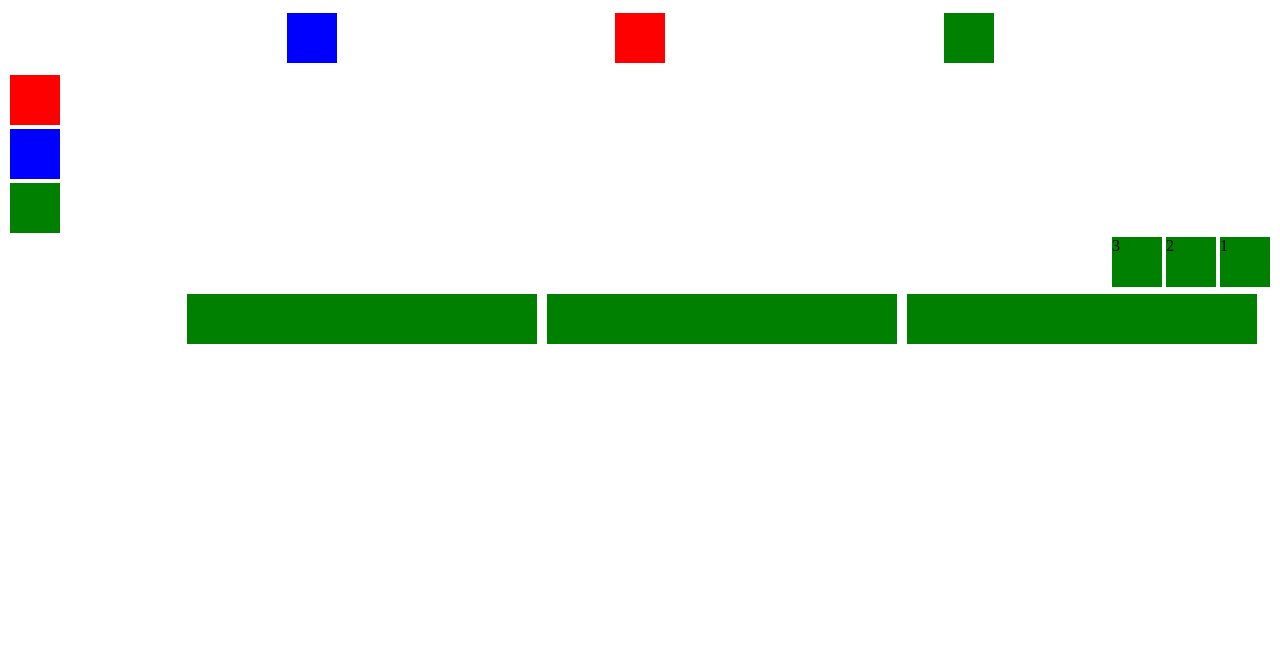
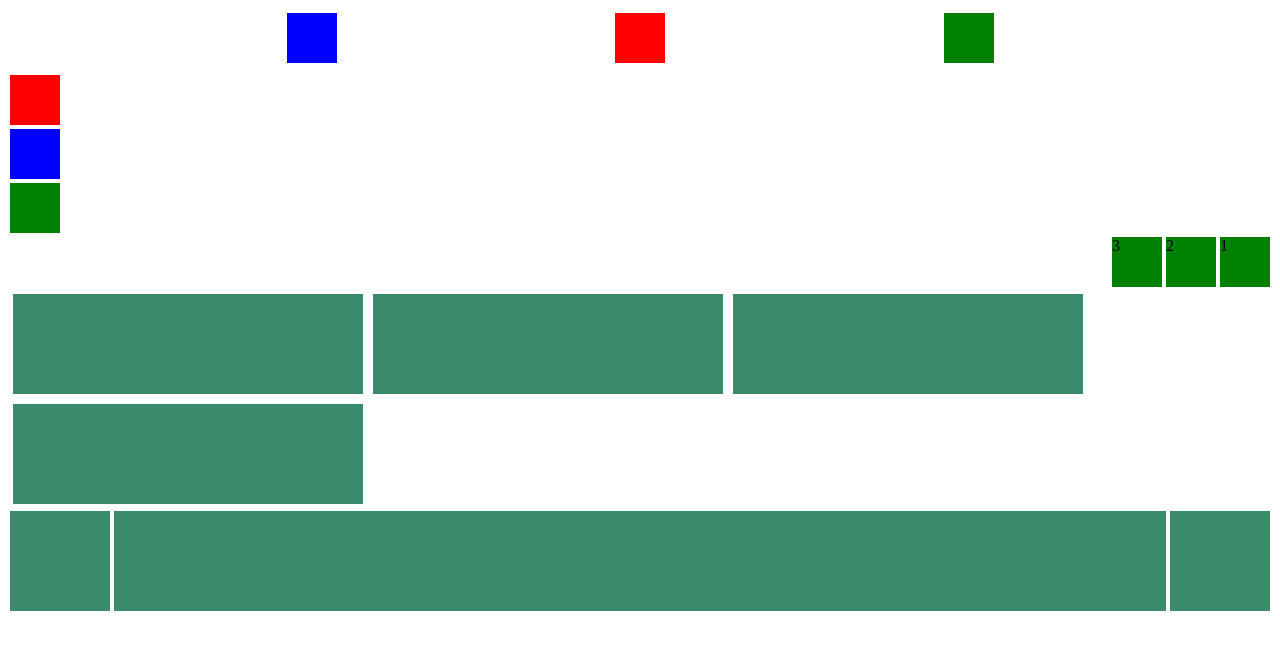
Before and after one commit to Sethlstew12/M1C2-Flexbox-Assignment, a website: page index.html in a window 1280 px wide. Drawn offline with Linux system fonts and the light colour scheme.

Commit message:
commit on 'main'

```diff
--- a/index.html
+++ b/index.html
@@ -91,36 +91,32 @@
 
      .flexFour {
          display: flex;
-         flex-direction: row-reverse;
-         flex-wrap: 350px;
+         flex-wrap: wrap;
      }
 
-
-     .square10 {
+     .flexFour div {
         margin: 5px;
-        background-color:green;
+        height: 100px;
+        width: 350px;
+        background-color:#3d8b6d;
      }
 
-    .square11{
-        margin: 5px;
-        height: 50px;
-        width: 350px;
-        background-color:green;
-    }
-
-     .square12 {
-        margin: 5px;
-        height: 50px;
-        width: 350px;
-        background-color:green;
+     .flexFive {
+         display: flex;
      }
 
-     .square13 {
-        margin: 5px;
-        height: 50px;
-        width: 350px;
-        background-color:green;
+     .flexFive div{
+        margin: 2px;
+        height: 100px;
+        width: 100px;
+        background-color:#3d8b6d;
      }
+
+     .square15 {
+         display: flex;
+         flex-grow: 2;
+     }
+
 
 
 
@@ -145,11 +141,22 @@
     </div>
 
     <div class="flexFour">
-        <div class="square10"></div>
-        <div class="square11"></div>
-        <div class="square12"></div>
-        <div class="square13"></div>
+        <div class="square"></div>
+        <div class="square"></div>
+        <div class="square"></div>
+        <div class="square"></div>
     </div>
+
+    <div class="flexFive">
+        <div class="square"></div>
+        <div class="square15"></div>
+        <div class="square"></div>
+    </div>
+
+    <div class="flexSix">
+
+    </div>
+
 
 
 </body>
```
